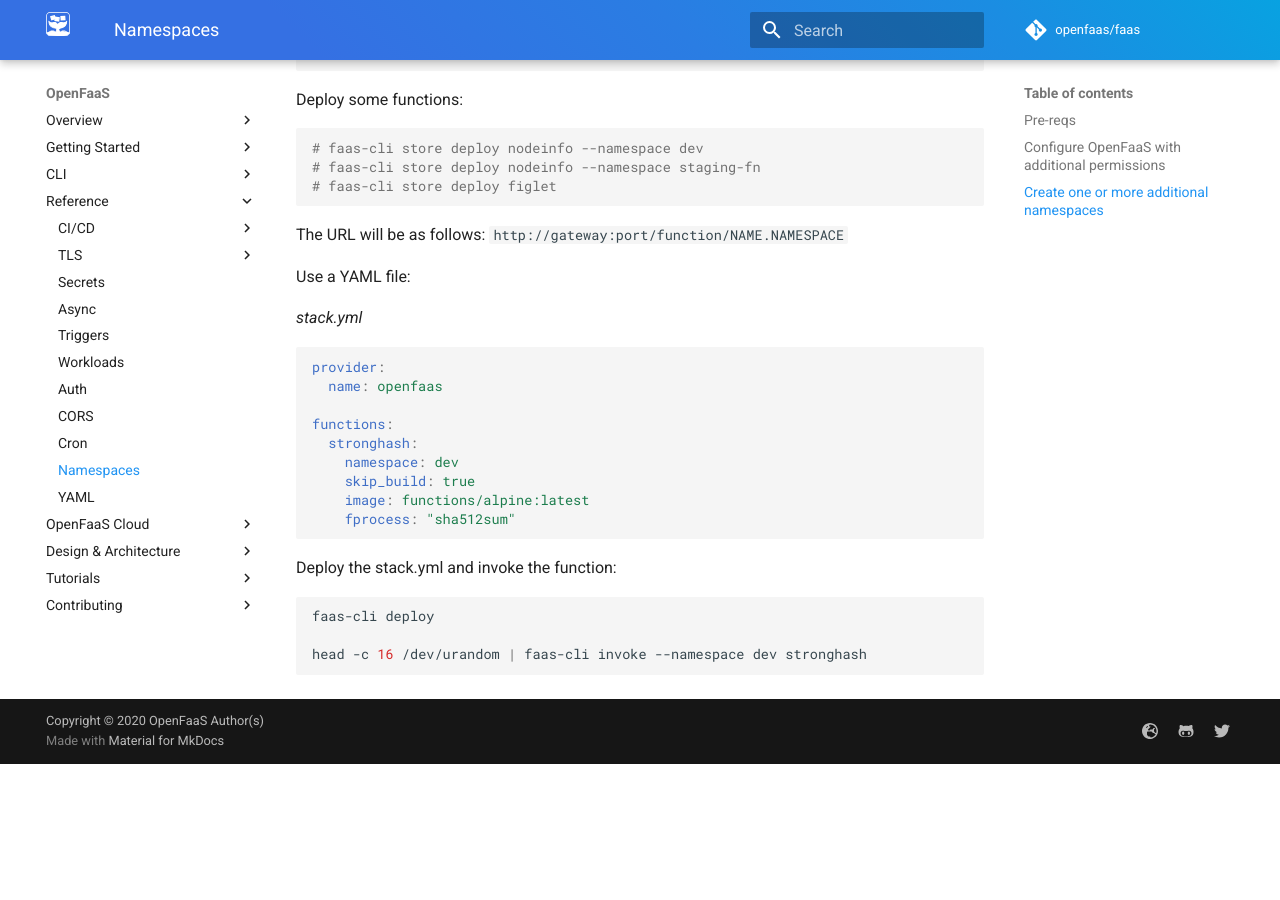
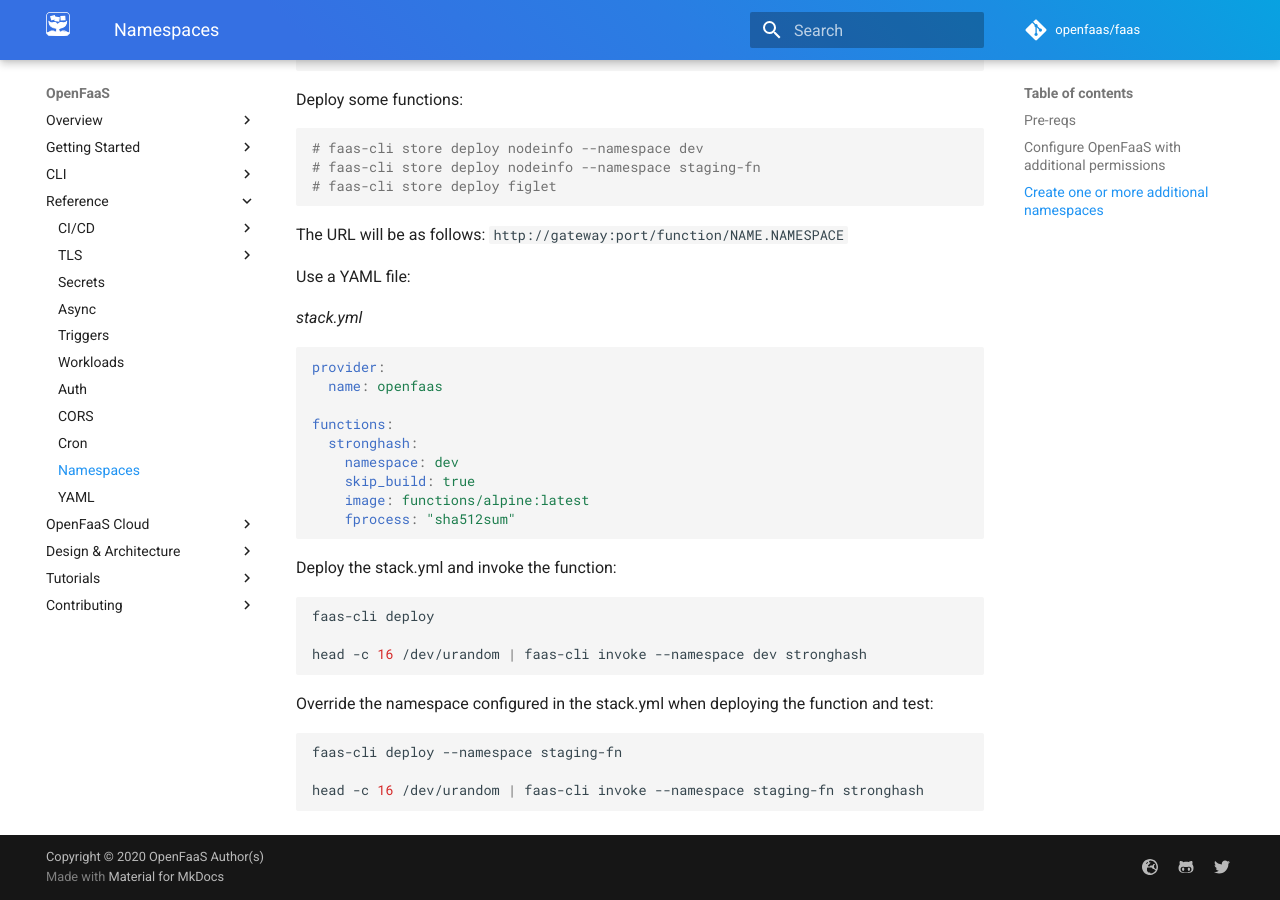
Before and after one commit to openfaas/docs, an MkDocs documentation site: the page built from docs/reference/namespaces.md, in a window 1280 px wide and 900 px high, scrolled down 1605 px. Built offline with MkDocs 1.6.1 and Material for MkDocs 9.7.7, drawn with Linux system fonts in a browser that asks for light colours; comment, search, counter and statistics services are not loaded; before the commit the page ends 2369 px from its top, so only the background shows below that.

Commit message:
Add namespace override example
Adding namespace override to the examples when
there is dev in the stack.yml and during deployment
you override the namespace with the cli

Signed-off-by: Martin Dekov <mvdekov@gmail.com>

````diff
--- a/docs/reference/namespaces.md
+++ b/docs/reference/namespaces.md
@@ -102,3 +102,11 @@ faas-cli deploy
 
 head -c 16 /dev/urandom | faas-cli invoke --namespace dev stronghash
 ```
+
+Override the namespace configured in the stack.yml when deploying the function and test:
+
+```sh
+faas-cli deploy --namespace staging-fn
+
+head -c 16 /dev/urandom | faas-cli invoke --namespace staging-fn stronghash
+```
````
